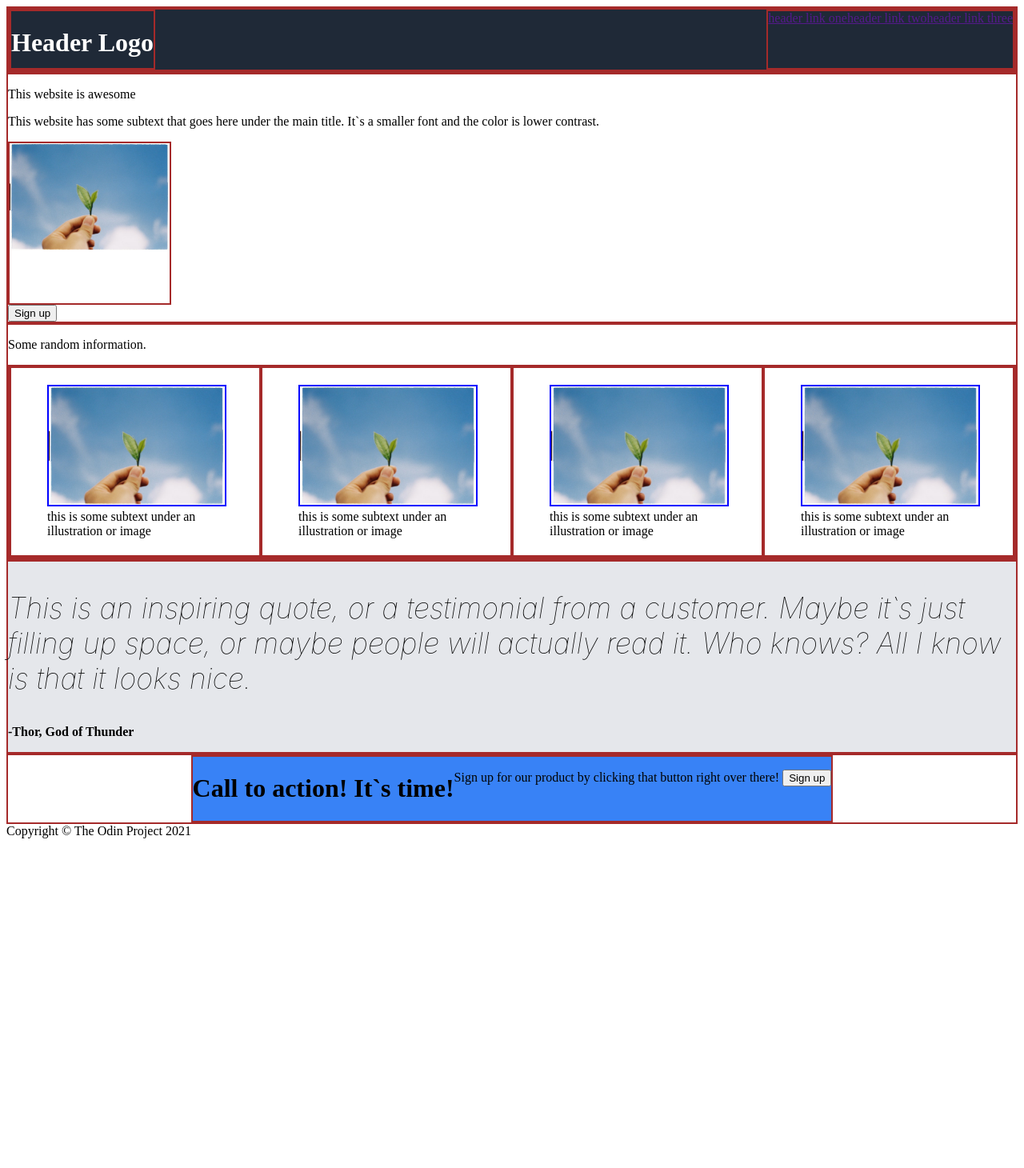
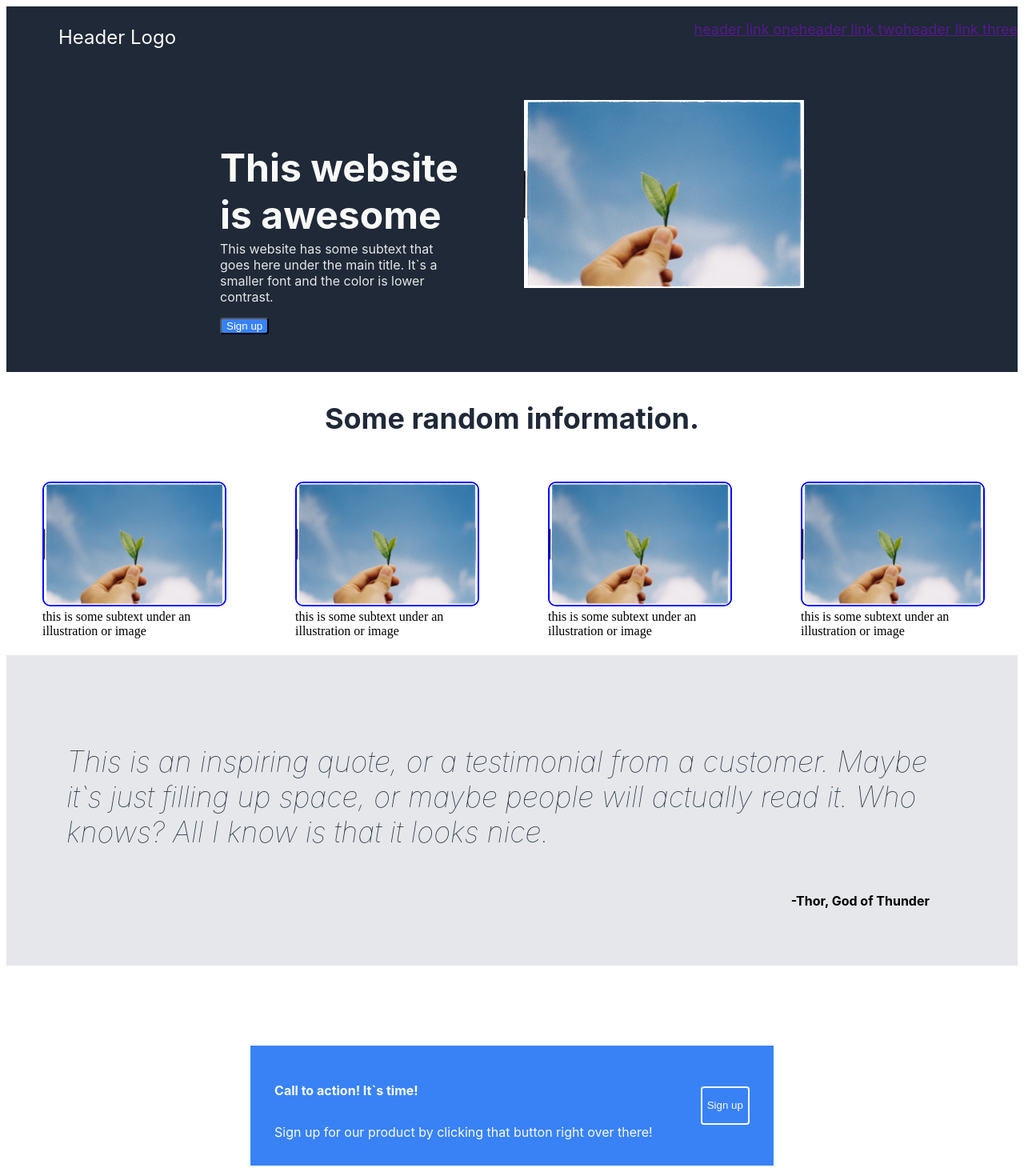
Before and after one commit to dukepaige/Landing-Page, a plain HTML site: page index.html in a window 1280 px wide. Shown: the top 1460 px of the page at 80% size. Before the commit the page ends 1069 px from the top, so only its background shows below. Drawn offline with Linux system fonts and the light colour scheme.

Commit message:
Majority done, just have to make a few small changes to complete project

```diff
--- a/index.html
+++ b/index.html
@@ -12,18 +12,24 @@
     <div class="flex-container">
         <header>
             <div class="left">
-                <h1>Header Logo</h1>
+                <p>Header Logo</p>
             </div>
-            <div class="right"><a href="">header link one</a>
-                <a href="">header link two</a>
-                <a href="">header link three</a></div>
+            <div class="right">
+                <p><a href="">header link one</a></p>
+                <p><a href="">header link two</a></p>
+                <p><a href="">header link three</a></p>
+            </div>
         </header>
-        <div>
-            <p>This website is awesome</p>
-            <p>This website has some subtext that goes here under the main title. It`s a smaller font and the color is
-                lower contrast.</p>
+        <div class="sectionone">
+            <div class="firstcontent">
+                <p class="titleone">This website is awesome</p>
+                <p class="titletwo">This website has some subtext that goes here under the main title. It`s a smaller
+                    font and the color is
+                    lower contrast.</p>
+                <a href="https://www.theodinproject.com/about"><button class="firstbutton">Sign up</button></a>
+            </div>
             <div class="plant"><img src="images/goodplant.jpg"></div>
-            <a href="https://www.theodinproject.com/about"><button>Sign up</button></a>
+
         </div>
 
 
@@ -65,12 +71,15 @@
         </div>
         <div class="three">
             <div class="bottomdiv">
-                <h1>Call to action! It`s time!</h1>
-                <p>Sign up for our product by clicking that button right over there! <button>Sign up</button></p>
+                <div class="finalcontainer">
+                    <p class="action">Call to action! It`s time!</p>
+                    <p class="signup">Sign up for our product by clicking that button right over there!</p>
+                </div>
+                <div class="finalcontainertwo"><button class="lastbutton"><p>Sign up</p></button></div>
             </div>
 
         </div>
-        <footer>Copyright © The Odin Project 2021</footer>
+        <footer class="footfoot">Copyright © The Odin Project 2021</footer>
     </div>
     <h1></h1>
 
--- a/style.css
+++ b/style.css
@@ -1,51 +1,103 @@
 .flex-container {
   display: flex;
   flex-direction: column;
+
+
+
 }
 
 /* this selector selects all divs inside of .flex-container */
 .flex-container div {
   /* background: peachpuff; */
-    border: 2px solid brown;
+  /* border: 2px solid brown; */
   /* height: 250px; */
   /* flex: 1 1 auto; */
 }
 
 .flex-container header {
   background: #1F2937;
-    border: 4px solid brown;
-    height: 75px;
+  /* border: 4px solid brown; */
+  /* height: 75px; */
   flex: 1 1 auto;
   display: flex;
   flex-direction: row;
   justify-content: space-between;
 }
+
 .flex-container .nav {
   border: 1px solid blue;
 }
-  .quote {
-      font-size: 36px;
-      font-style: italic;
-      font-weight: lighter;
+
+
+.left {
+  display: flex;
+  justify-content: left;
+  background: #1F2937;
+  color: #F9FAF8;
+  margin-left: 65px;
+  font-size: 24px;
   font-family: -apple-system, BlinkMacSystemFont, 'Segoe UI', Roboto, Oxygen, Ubuntu, Cantarell, 'Open Sans', 'Helvetica Neue', sans-serif;
+}
 
+.right {
+  display: flex;
+  justify-content: space-evenly;
+  background-color: #1F2937;
+  color: #F9FAF8;
+  font-size: 18px;
+  font-family: -apple-system, BlinkMacSystemFont, 'Segoe UI', Roboto, Oxygen, Ubuntu, Cantarell, 'Open Sans', 'Helvetica Neue', sans-serif;
+}
+
+.sectionone {
+  background-color: #1F2937;
+  display: flex;
+  flex-direction: row;
+  align-items: center;
+  justify-content: center;
 
 }
 
-  .author {
-    font-weight: bold;
+.firstcontent {
+  padding: 40px;
+  height:min-content;
+  width: 300px;
+  margin-left: 20px;
 }
 
-  .flex-container img {
-    max-height: 100%;
-    max-width: 100%;
+.titleone {
+  font-size: 48px;
+  color: #F9FAF8;
+  font-weight: bold;
+  text-align: left;
+  font-family: -apple-system, BlinkMacSystemFont, 'Segoe UI', Roboto, Oxygen, Ubuntu, Cantarell, 'Open Sans', 'Helvetica Neue', sans-serif;
+}
 
+.titletwo {
+  color:#E5E7EB;
+  text-align: left;
+  font-family: -apple-system, BlinkMacSystemFont, 'Segoe UI', Roboto, Oxygen, Ubuntu, Cantarell, 'Open Sans', 'Helvetica Neue', sans-serif;
+  margin-top: -45px;
 }
 
 .plant {
-      height: 200px;
-      width: 200px;
+  height: 300px;
+  width: 350px;
+  padding: 40px;
+  margin-right: 20px;
+}
 
+.firstbutton {
+  background-color: #3882F6;
+  color: white;
+  border-radius: 4px;
+}
+
+.pics {
+  color:#1F2937;
+  font-size: 36px;
+  font-weight: bolder;
+  text-align: center;
+  font-family: -apple-system, BlinkMacSystemFont, 'Segoe UI', Roboto, Oxygen, Ubuntu, Cantarell, 'Open Sans', 'Helvetica Neue', sans-serif;
 
 }
 
@@ -58,41 +110,91 @@
   padding: 5px;
 }
 
-  .left {
-    display: flex;
-    justify-content: left;
-    background: #1F2937;
-    color: white;
+.picrow {
+  border: 2px solid blue;
+  border-radius: 10px;
+  font-family: -apple-system, BlinkMacSystemFont, 'Segoe UI', Roboto, Oxygen, Ubuntu, Cantarell, 'Open Sans', 'Helvetica Neue', sans-serif;
 }
 
-  .right {
-    display: flex;
-    justify-content: space-evenly;
-    background-color:#1F2937;
-    color: white;
+.two {
+  background-color: #E5E7EB;
+}
+
+.quote {
+  font-size: 36px;
+  color: #1F2937;
+  font-style: italic;
+  font-weight: lighter;
+  font-family: -apple-system, BlinkMacSystemFont, 'Segoe UI', Roboto, Oxygen, Ubuntu, Cantarell, 'Open Sans', 'Helvetica Neue', sans-serif;
+  justify-content: center;
+  padding: 75px;
+  height: 75px;
+}
+
+.author {
+  font-weight: bold;
+  text-align: right;
+  height: 75px;
+  margin-right: 110px;
+  font-family: -apple-system, BlinkMacSystemFont, 'Segoe UI', Roboto, Oxygen, Ubuntu, Cantarell, 'Open Sans', 'Helvetica Neue', sans-serif;
 
 }
 
-  .picrow {
-    border: 2px solid blue;
-  }
-
-  .three
-  {
+.three {
   background-color: white;
   display: flex;
   justify-content: center;
+  padding: 100px;
 }
 
-  .bottomdiv
-  {
+.bottomdiv {
   display: flex;
   background-color: #3882F6;
+  height: 150px;
+}
+
+.action {
+  color:#F9FAF8;
+  font-weight: bold;
+  font-family: -apple-system, BlinkMacSystemFont, 'Segoe UI', Roboto, Oxygen, Ubuntu, Cantarell, 'Open Sans', 'Helvetica Neue', sans-serif;
+}
+
+.signup {
+  color:#F9FAF8;
+  font-family: -apple-system, BlinkMacSystemFont, 'Segoe UI', Roboto, Oxygen, Ubuntu, Cantarell, 'Open Sans', 'Helvetica Neue', sans-serif;
+}
+
+.footfoot {
+  text-align: center;
+  background-color: #1F2937;
+  color:#F9FAF8;
+  font-family: -apple-system, BlinkMacSystemFont, 'Segoe UI', Roboto, Oxygen, Ubuntu, Cantarell, 'Open Sans', 'Helvetica Neue', sans-serif;
+}
+
+.flex-container img {
+  max-height: 100%;
+  max-width: 100%;
+}
+
+.lastbutton {
+  text-align: center;
+  background-color: #3882F6;
+  border: #F9FAF8 solid 2px;
+  color:#F9FAF8;
+  border-radius: 4px;
+  display: inline-block;
+}
+
+.finalcontainer {
+  display: flex;
+  align-items: left;
+  flex-direction: column;
+  padding: 30px;
 
 }
 
-  .two
-  {
-    background-color: #E5E7EB;
-
+.finalcontainertwo {
+  display: flex;
+  align-items: center;
+  padding: 30px;
 }
```
Lines whose indentation alone changed are shown as unchanged.
